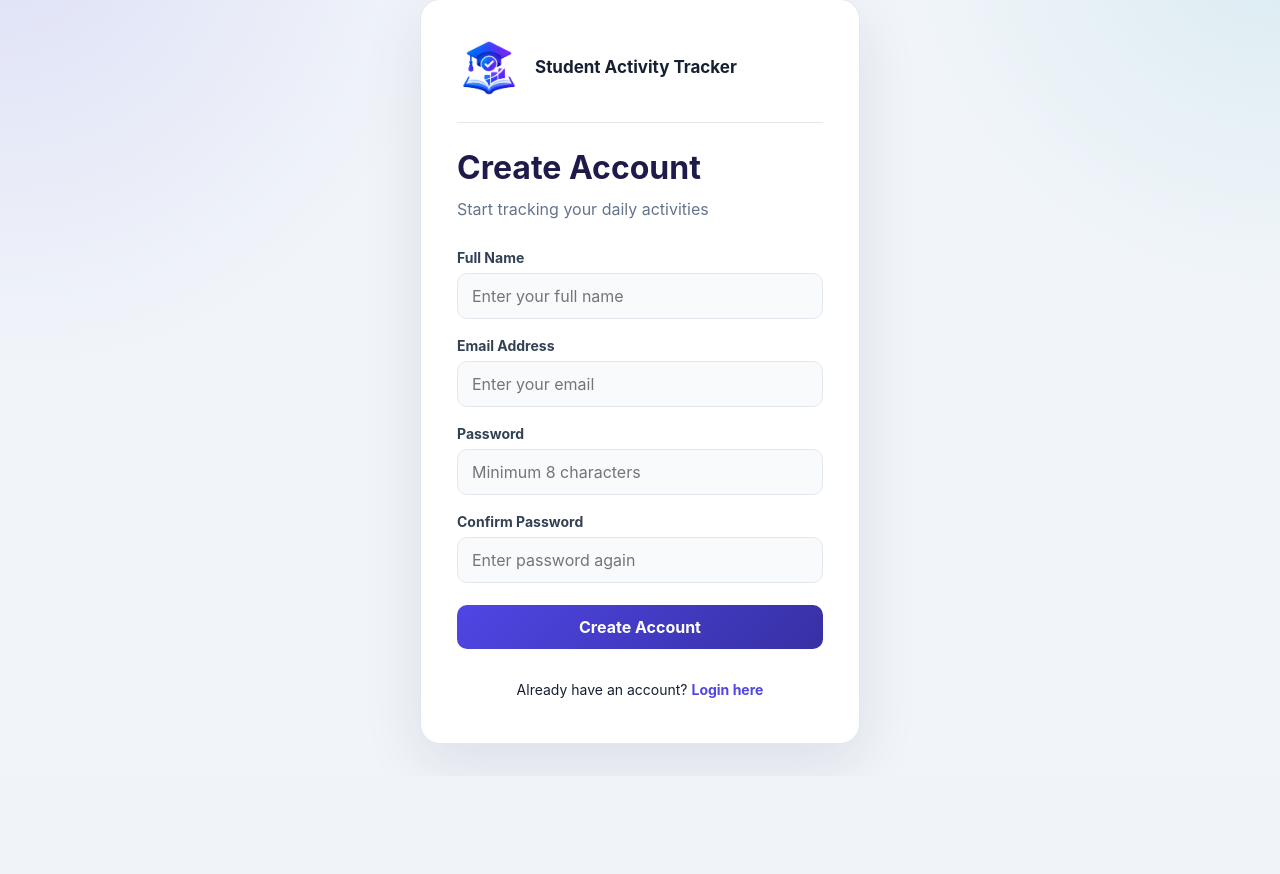
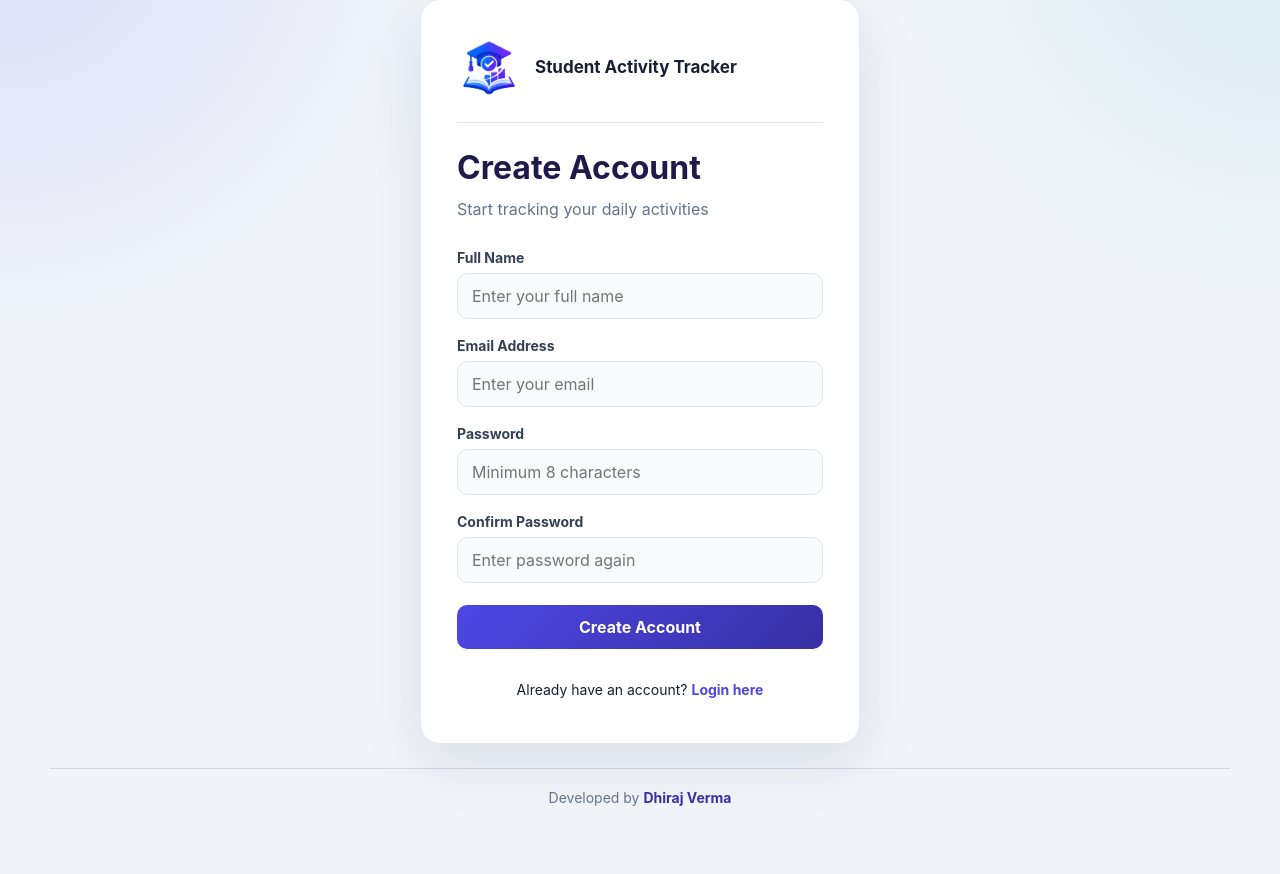
Before and after one commit to Dhiraj288/student-activity-tracker, a Flask app: page /register in a window 1280 px wide. Shown: the part 89-963 px from the top of the page. Before the commit the page ends 847 px from the top, so only its background shows below. Run offline with Flask 3, Linux system fonts and the light colour scheme.

Commit message:
Add developer credit footer across all pages

```diff
--- a/static/style.css
+++ b/static/style.css
@@ -45,6 +45,29 @@ body {
     width: calc(100% - 40px);
     max-width: 1180px;
     margin: 32px auto 48px;
+}
+
+.site-footer {
+    width: min(1180px, calc(100% - 40px));
+    margin: 0 auto 28px;
+    padding: 18px 0 4px;
+    border-top: 1px solid rgba(148, 163, 184, 0.35);
+    color: var(--muted);
+    font-size: 0.875rem;
+    text-align: center;
+}
+
+.site-footer p {
+    margin: 0;
+}
+
+.site-footer a {
+    color: var(--primary-dark);
+    font-weight: 700;
+}
+
+.site-footer a:hover {
+    color: var(--primary);
 }
 
 h1 {
@@ -840,7 +863,7 @@ th { font-size: 14px; }
 }
 
 /* Authentication pages share the dashboard's indigo palette. */
-.auth-page { display: grid; place-items: center; padding: 32px 16px; }
+.auth-page { display: grid; grid-template-rows: 1fr auto; place-items: center; gap: 24px; padding: 32px 16px; }
 .auth-container { width: 100%; max-width: 440px; }
 .auth-card {
     padding: 36px;
--- /dev/null
+++ b/templates/_footer.html
@@ -0,0 +1,12 @@
+<footer class="site-footer">
+    <p>
+        Developed by
+        <a
+            href="https://github.com/Dhiraj288"
+            target="_blank"
+            rel="noopener noreferrer"
+        >
+            Dhiraj Verma
+        </a>
+    </p>
+</footer>
--- a/templates/categories.html
+++ b/templates/categories.html
@@ -137,6 +137,8 @@
 
     </main>
 
+    {% include "_footer.html" %}
+
 </body>
 
 </html>
--- a/templates/edit.html
+++ b/templates/edit.html
@@ -101,6 +101,8 @@
 
     </main>
 
+    {% include "_footer.html" %}
+
 </body>
 
 </html>
--- a/templates/edit_category.html
+++ b/templates/edit_category.html
@@ -54,6 +54,8 @@
 
     </main>
 
+    {% include "_footer.html" %}
+
 </body>
 
 </html>
--- a/templates/index.html
+++ b/templates/index.html
@@ -510,6 +510,8 @@
         }
     </script>
 
+    {% include "_footer.html" %}
+
 </body>
 
 </html>
--- a/templates/login.html
+++ b/templates/login.html
@@ -98,6 +98,8 @@
 
     </main>
 
+    {% include "_footer.html" %}
+
 </body>
 
 </html>
--- a/templates/register.html
+++ b/templates/register.html
@@ -120,6 +120,8 @@
 
     </main>
 
+    {% include "_footer.html" %}
+
 </body>
 
 </html>
--- a/templates/welcome.html
+++ b/templates/welcome.html
@@ -54,5 +54,7 @@
             </div>
         </section>
     </main>
+
+    {% include "_footer.html" %}
 </body>
 </html>
```
